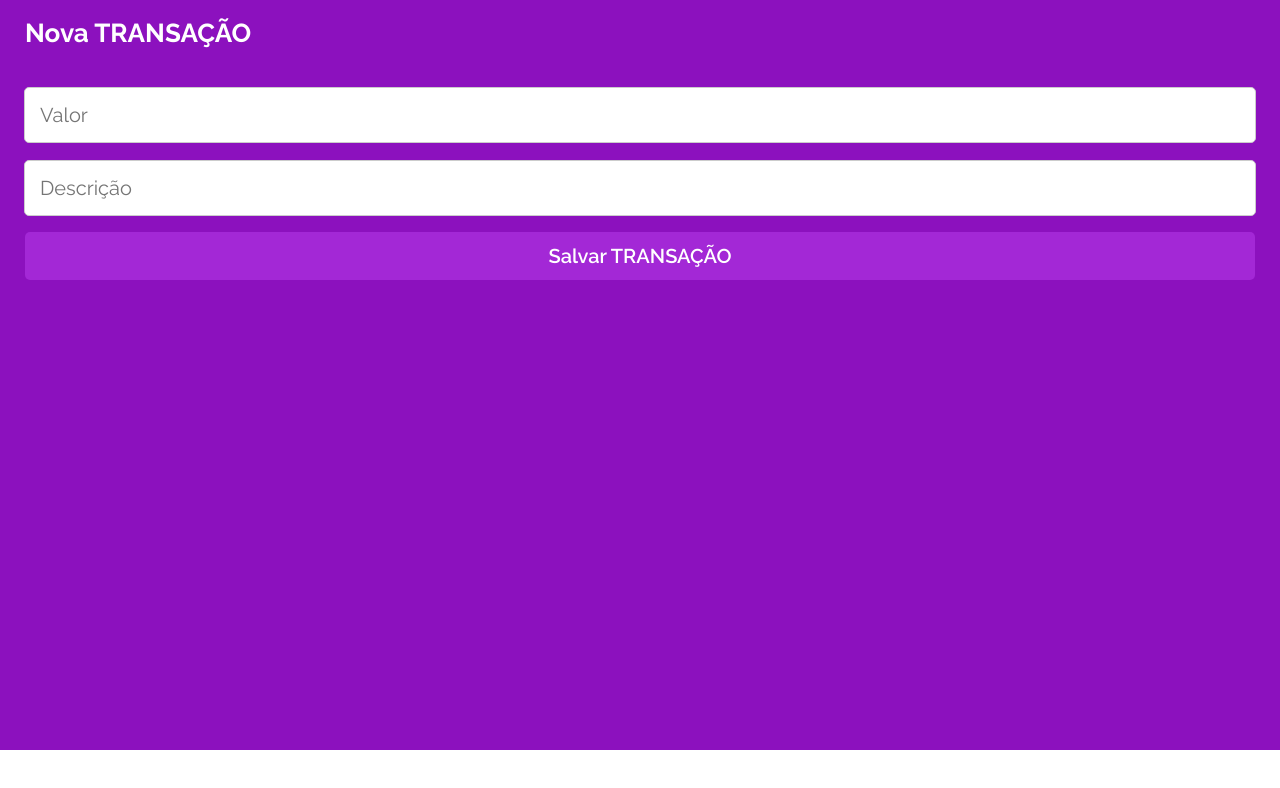
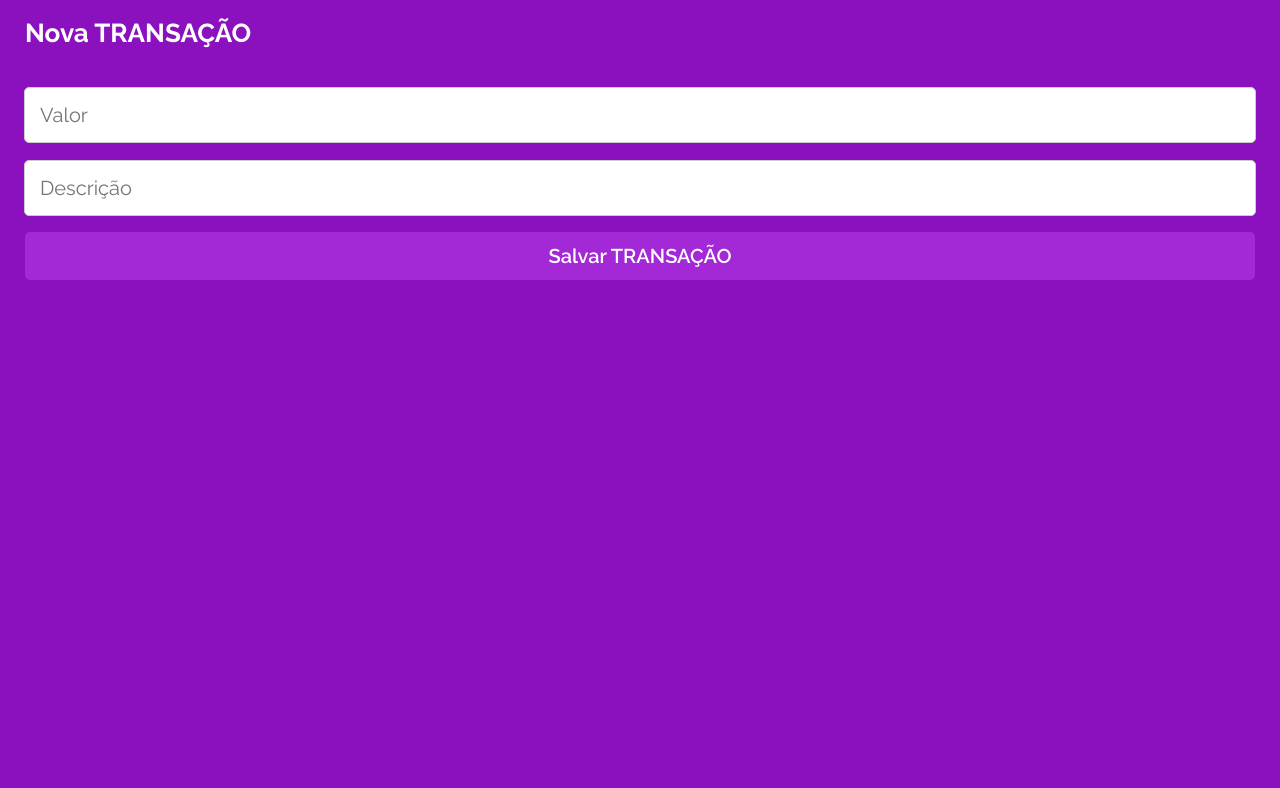
Before and after one commit to gabriel-victor933/projeto14-mywallet-front, a React (Create React App) app: page /nova-transacao/entrada in a window 1280 px wide. Shown: the top 788 px of the page. Built offline with nearby package versions, Linux system fonts and the light colour scheme; sample sign-in values are in the browser's storage; a web font is replaced by a local one.

Commit message:
arrumando visualizações das páginas

```diff
--- a/src/pages/HomePage.js
+++ b/src/pages/HomePage.js
@@ -133,7 +133,7 @@ const TransactionsContainer = styled.article`
   display: flex;
   flex-direction: column;
   justify-content: space-between;
-  height: 70%;
+  height: 60vh;
   position: relative;
 
   ul {
--- a/src/pages/TransactionPage.js
+++ b/src/pages/TransactionPage.js
@@ -60,7 +60,7 @@ export default function TransactionsPage() {
 const TransactionsContainer = styled.main`
   box-sizing: border-box;
   padding: 20px 0px;
-  height: calc(100vh - 50px);
+  height: 100vh;
   display: flex;
   flex-direction: column;
   align-items: center;
```
